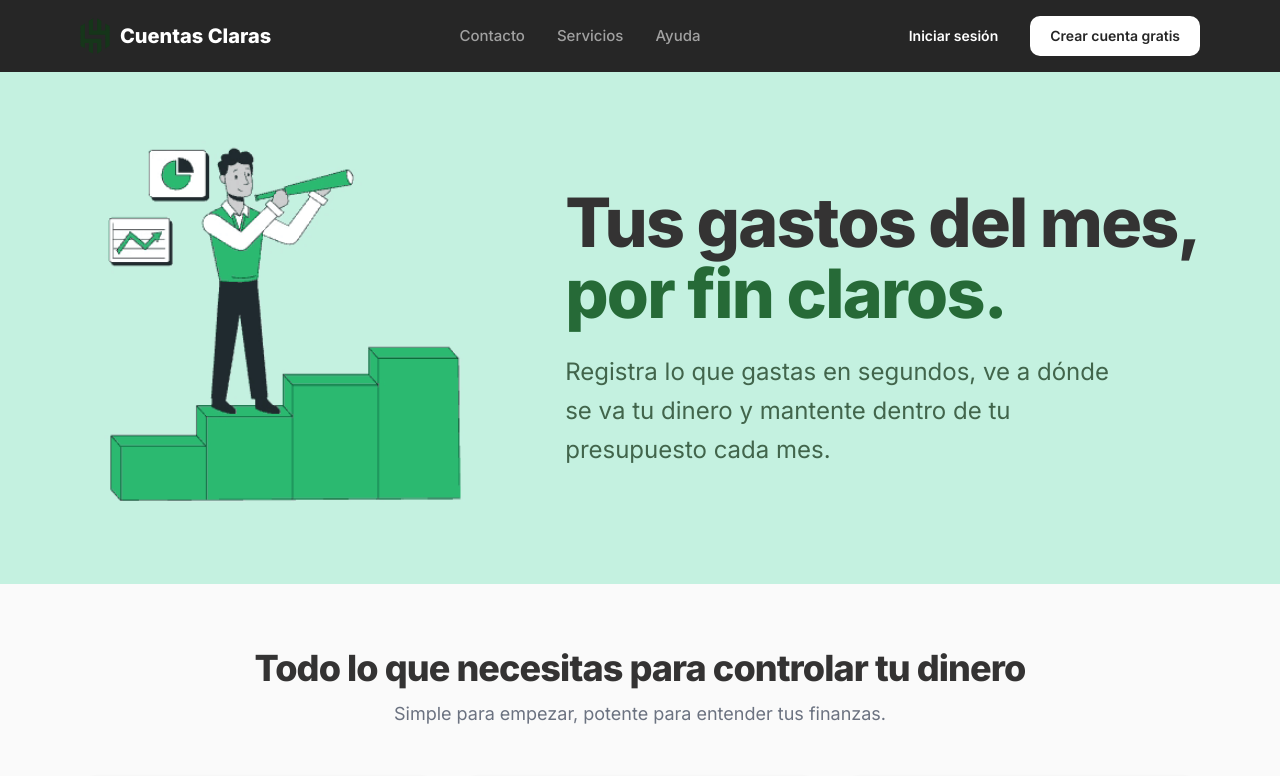
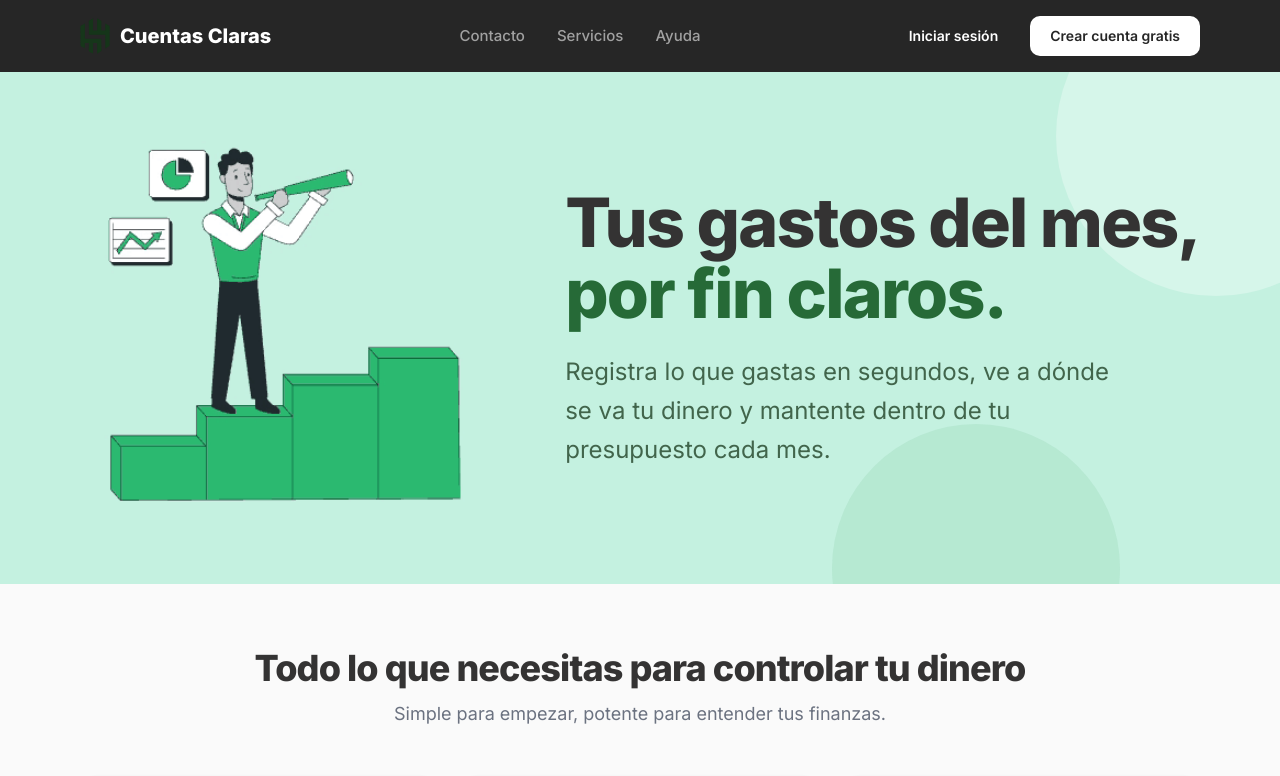
Before and after one commit to juandadevp/cuentasclaras, a Next.js app: page / in a window 1280 px wide. Shown: the top 776 px of the page. Built offline with nearby package versions, Linux system fonts and the light colour scheme; no server answers.

Commit message:
Contacto sin etiqueta Hablemos; círculos decorativos en la portada

```diff
--- a/src/app/(sitio)/contacto/page.tsx
+++ b/src/app/(sitio)/contacto/page.tsx
@@ -53,11 +53,7 @@ export default function ContactoPage() {
         <div aria-hidden className="absolute -right-24 -top-24 size-80 rounded-full bg-white/30" />
         <div aria-hidden className="absolute -bottom-32 right-40 size-72 rounded-full bg-brand-500/10" />
         <div className="relative mx-auto max-w-5xl">
-          <p className="inline-flex items-center gap-2 rounded-full bg-white/70 px-3.5 py-1.5 text-xs font-bold uppercase tracking-widest text-brand-700">
-            <span className="size-1.5 rounded-full bg-brand-500" aria-hidden />
-            Hablemos
-          </p>
-          <h1 className="mt-4 text-4xl font-extrabold tracking-tight text-brand-800 sm:text-5xl">Contacto</h1>
+          <h1 className="text-4xl font-extrabold tracking-tight text-brand-800 sm:text-5xl">Contacto</h1>
           <p className="mt-4 max-w-xl text-lg leading-relaxed text-brand-800/75">
             ¿Dudas, sugerencias o algún problema con la app? Escríbenos y te respondemos lo antes posible.
           </p>
--- a/src/components/layout/Hero.tsx
+++ b/src/components/layout/Hero.tsx
@@ -2,8 +2,10 @@ import { ImagenDeFondo } from "@/components/ui/ImagenDeFondo";
 
 export function Hero() {
   return (
-    <section className="bg-menta">
-      <div className="mx-auto grid min-h-[calc(50vh-4.5rem)] max-w-7xl items-center gap-4 px-6 py-12 md:grid-cols-[0.85fr_1.15fr] lg:px-20">
+    <section className="relative overflow-hidden bg-menta">
+      <div aria-hidden className="absolute -right-24 -top-24 size-80 rounded-full bg-white/30" />
+      <div aria-hidden className="absolute -bottom-32 right-40 size-72 rounded-full bg-brand-500/10" />
+      <div className="relative mx-auto grid min-h-[calc(50vh-4.5rem)] max-w-7xl items-center gap-4 px-6 py-12 md:grid-cols-[0.85fr_1.15fr] lg:px-20">
         <div className="md:order-2">
           <h1 className="text-5xl font-extrabold leading-[1.03] tracking-tight text-foreground sm:text-6xl xl:text-[68px]">
             Tus gastos del mes,
```
